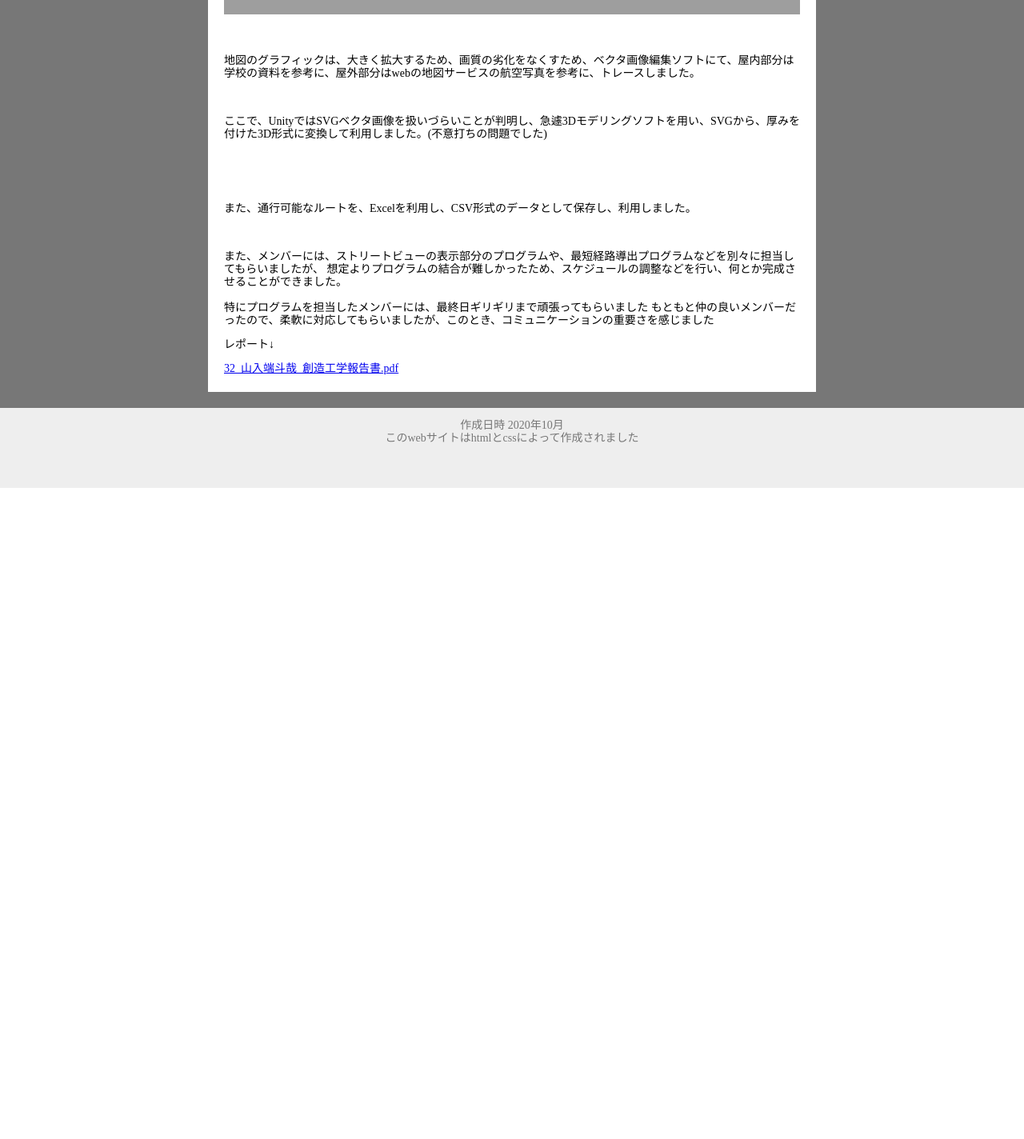
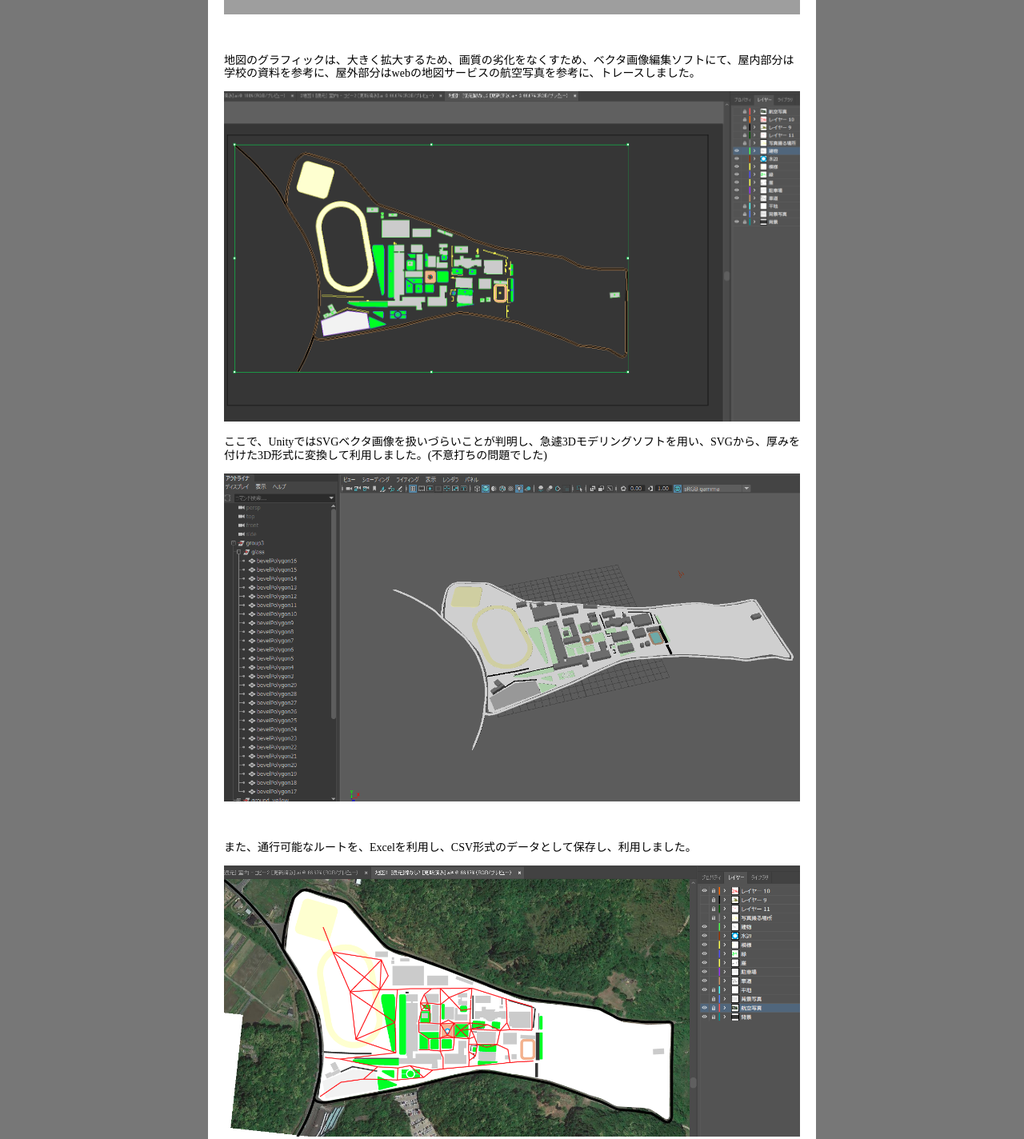
Before and after one commit to Noha-toya/portfolio.github.io, a plain HTML site: page Production/01hazikoma.html in a window 1280 px wide. Shown: the part 1700-3124 px from the top of the page at 80% size. Before the commit the page ends 2310 px from the top, so only its background shows below. Drawn offline with Linux system fonts and the light colour scheme; grey boxes are pictures that could not be loaded.

Commit message:
Add files via upload

```diff
--- a/Production/01hazikoma.html
+++ b/Production/01hazikoma.html
@@ -67,16 +67,16 @@
                 <br><br>
                 地図のグラフィックは、大きく拡大するため、画質の劣化をなくすため、ベクタ画像編集ソフトにて、屋内部分は学校の資料を参考に、屋外部分はwebの地図サービスの航空写真を参考に、トレースしました。<br>
             </p>
-            <img class="box-item-thum" src="../assets/01はじこま/校内　ベクタ.PNG" alt="">
+            <img class="box-item-thum" src="../assets/01はじこま/校内vec.png" alt="">
             <p>
                 ここで、UnityではSVGベクタ画像を扱いづらいことが判明し、急遽3Dモデリングソフトを用い、SVGから、厚みを付けた3D形式に変換して利用しました。(不意打ちの問題でした)
             </p>
-            <img class="box-item-thum" src="../assets/01はじこま/校内　3D.PNG" alt="">
+            <img class="box-item-thum" src="../assets/01はじこま/校内3d.png" alt="">
             <p>
                 <br><br>
                 また、通行可能なルートを、Excelを利用し、CSV形式のデータとして保存し、利用しました。
             </p>
-            <img class="box-item-thum" src="../assets/01はじこま/校内　ベクタ ルート.PNG" alt="">
+            <img class="box-item-thum" src="../assets/01はじこま/校内Vroute.png" alt="">
             <p>
                 また、メンバーには、ストリートビューの表示部分のプログラムや、最短経路導出プログラムなどを別々に担当してもらいましたが、
                 想定よりプログラムの結合が難しかったため、スケジュールの調整などを行い、何とか完成させることができました。
```
